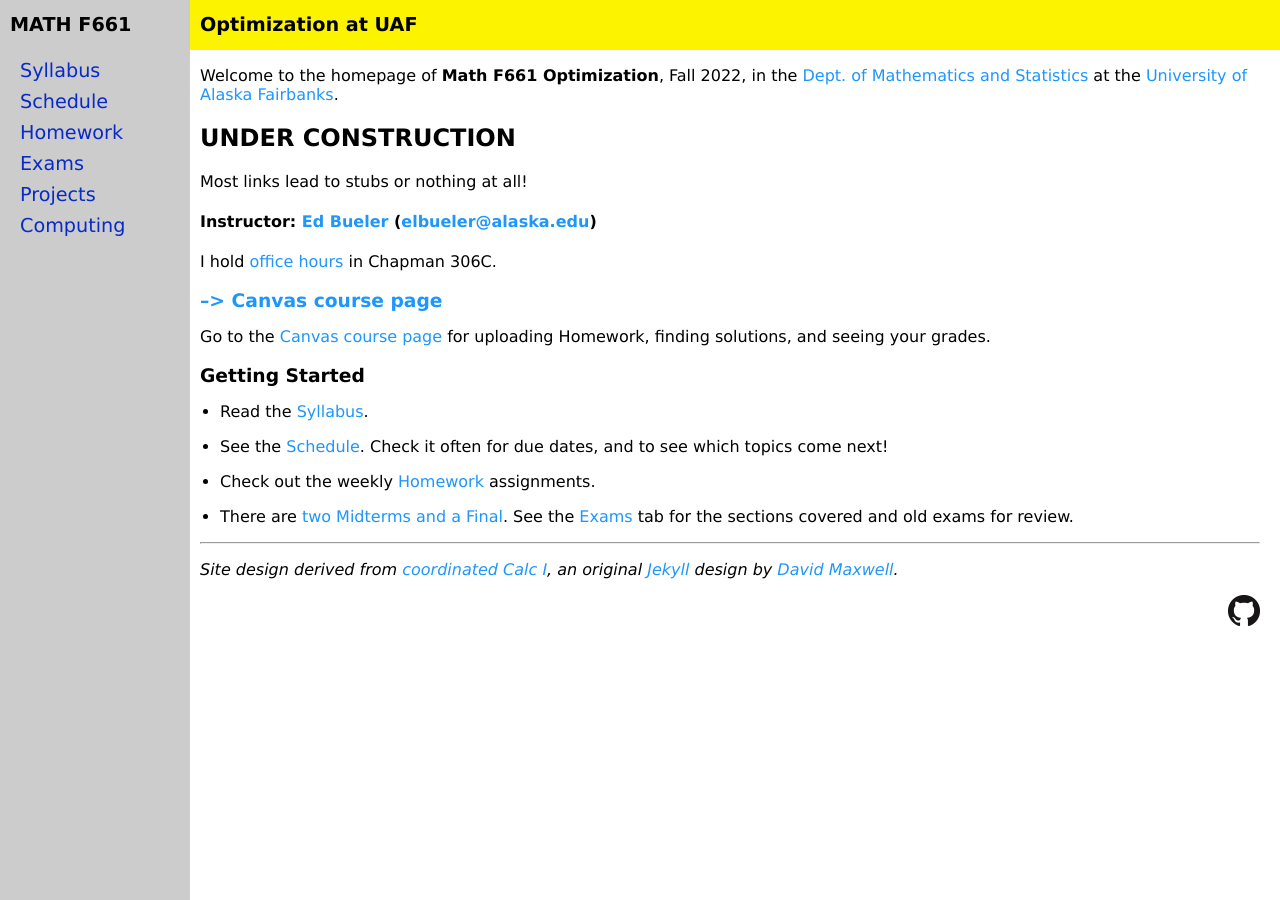
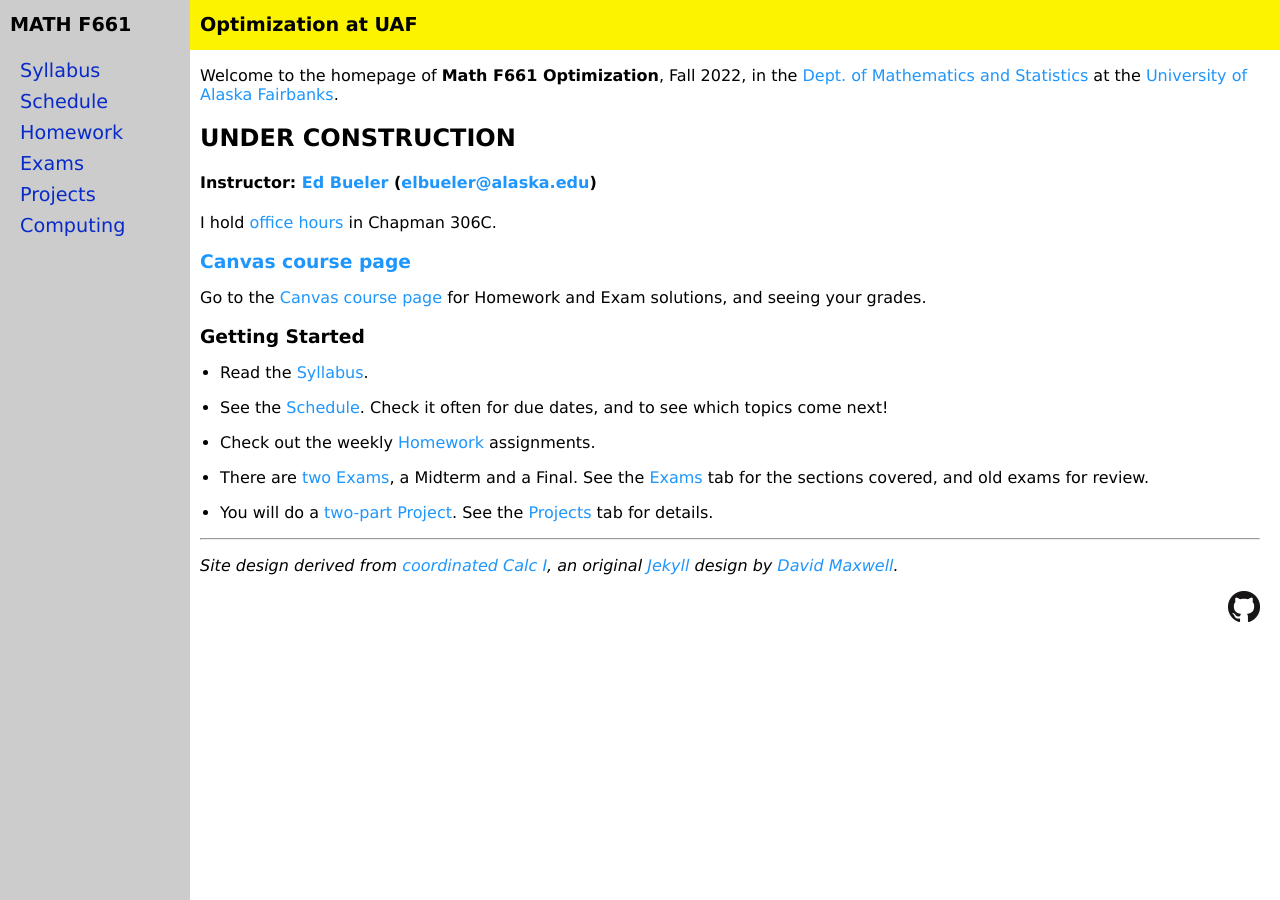
Before and after one commit to bueler/opt, a Jekyll site: the page built from index.md, in a window 1280 px wide. Built offline with Jekyll 4.4.1, drawn with Linux system fonts in a browser that asks for light colours.

Commit message:
not loony main page

```diff
--- a/index.md
+++ b/index.md
@@ -7,15 +7,13 @@ Welcome to the homepage of **Math F661 Optimization**, Fall 2022, in the [Dept.
 
 ## UNDER CONSTRUCTION
 
-Most links lead to stubs or nothing at all!
-
 #### Instructor:  [Ed Bueler](http://bueler.github.io/) ([elbueler@alaska.edu](mailto:elbueler@alaska.edu))
 
 I hold [office hours](http://bueler.github.io/OffHrs.htm) in Chapman 306C.
 
-### [--> Canvas course page](FIXME)
+### [Canvas course page](https://canvas.alaska.edu/courses/9948)
 
-Go to the [Canvas course page](FIXME) for uploading Homework, finding solutions, and seeing your grades.
+Go to the [Canvas course page](https://canvas.alaska.edu/courses/9948) for Homework and Exam solutions, and seeing your grades.
 
 ### Getting Started
 
@@ -25,7 +23,9 @@ Go to the [Canvas course page](FIXME) for uploading Homework, finding solutions,
 
 * Check out the weekly [Homework](homework.html) assignments.
 
-* There are [two Midterms and a Final](exams.html).  See the [Exams](exams.html) tab for the sections covered and old exams for review.
+* There are [two Exams](exams.html), a Midterm and a Final.  See the [Exams](exams.html) tab for the sections covered, and old exams for review.
+
+* You will do a [two-part Project](projects.html).  See the [Projects](exams.html) tab for details.
 
 ---
 _Site design derived from [coordinated Calc I](https://uaf-math251.github.io/), an original [Jekyll](https://jekyllrb.com/) design by [David Maxwell](https://damaxwell.github.io/)._
```
